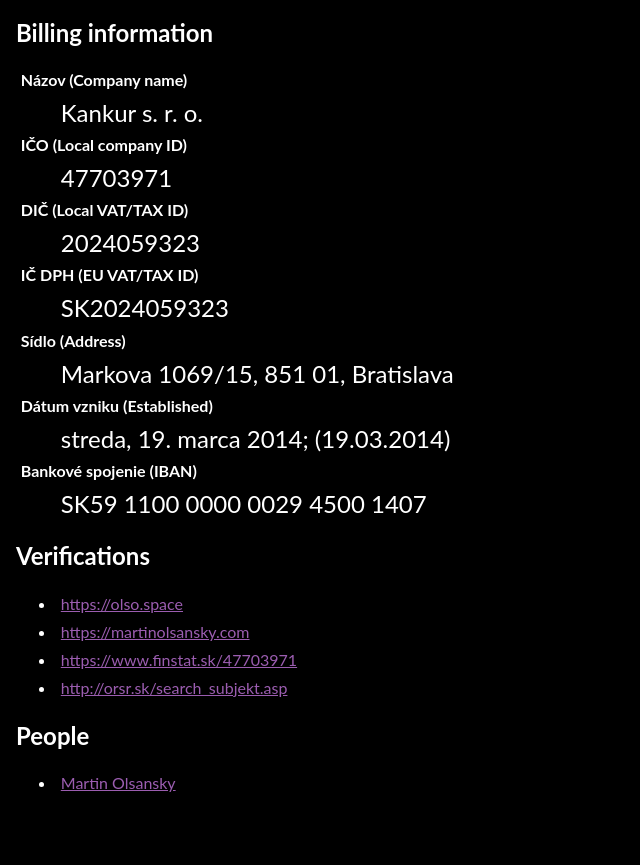
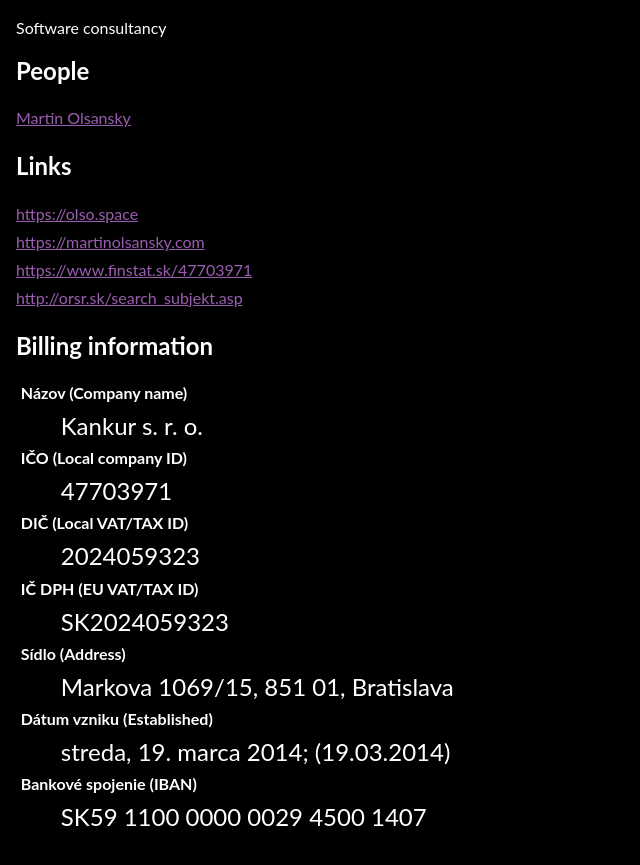
Before and after one commit to olso/kankur.xyz, a website: page index.html in a window 1280 px wide. Shown: the part 61-926 px from the top of the page, without its empty margins (0-640 px from the left). Before the commit the page ends 890 px from the top, so only its background shows below. Drawn offline with nearby package versions, Linux system fonts and the light colour scheme.

Commit message:
martinolsansky.com reference

```diff
--- a/index.html
+++ b/index.html
@@ -35,8 +35,10 @@
       padding: 0.3rem;
     }
 
+    section div,
     li {
       padding: 0.3rem;
+      padding-left: 0;
     }
 
     dt {
@@ -52,7 +54,27 @@
 <body>
   <main>
     <h1>Kankur s.r.o.</h1>
+    <p>Software consultancy</p>
   </main>
+  <section>
+    <h2>People</h2>
+    <div><a href="https://olso.space" target="_blank">Martin Olsansky</a></div>
+  </section>
+  <section>
+    <h2>Links</h2>
+    <div>
+      <a href="https://olso.space" target="_blank">https://olso.space</a>
+    </div>
+    <div>
+      <a href="https://martinolsansky.com" target="_blank">https://martinolsansky.com</a>
+    </div>
+    <div>
+      <a href="https://www.finstat.sk/47703971" target="_blank">https://www.finstat.sk/47703971</a>
+    </div>
+    <div>
+      <a href="http://orsr.sk/search_subjekt.asp" target="_blank">http://orsr.sk/search_subjekt.asp</a>
+    </div>
+  </section>
   <section>
     <h2>Billing information</h2>
     <dl>
@@ -72,31 +94,6 @@
       <dd>SK59 1100 0000 0029 4500 1407</dd>
     </dl>
   </section>
-  <section>
-    <h2>Verifications</h2>
-    <ul>
-      <li>
-        <a href="https://olso.space" target="_blank">https://olso.space</a>
-      </li>
-      <li>
-        <a href="https://martinolsansky.com" target="_blank">https://martinolsansky.com</a>
-      </li>
-      <li>
-        <a href="https://www.finstat.sk/47703971" target="_blank">https://www.finstat.sk/47703971</a>
-      </li>
-      <li>
-        <a href="http://orsr.sk/search_subjekt.asp" target="_blank">http://orsr.sk/search_subjekt.asp</a>
-      </li>
-    </ul>
-  </section>
-  <section>
-    <h2>People</h2>
-    <ul>
-      <li>
-        <a href="https://olso.space" target="_blank">Martin Olsansky</a>
-      </li>
-    </ul>
-  </section>
 </body>
 
 </html>
```
